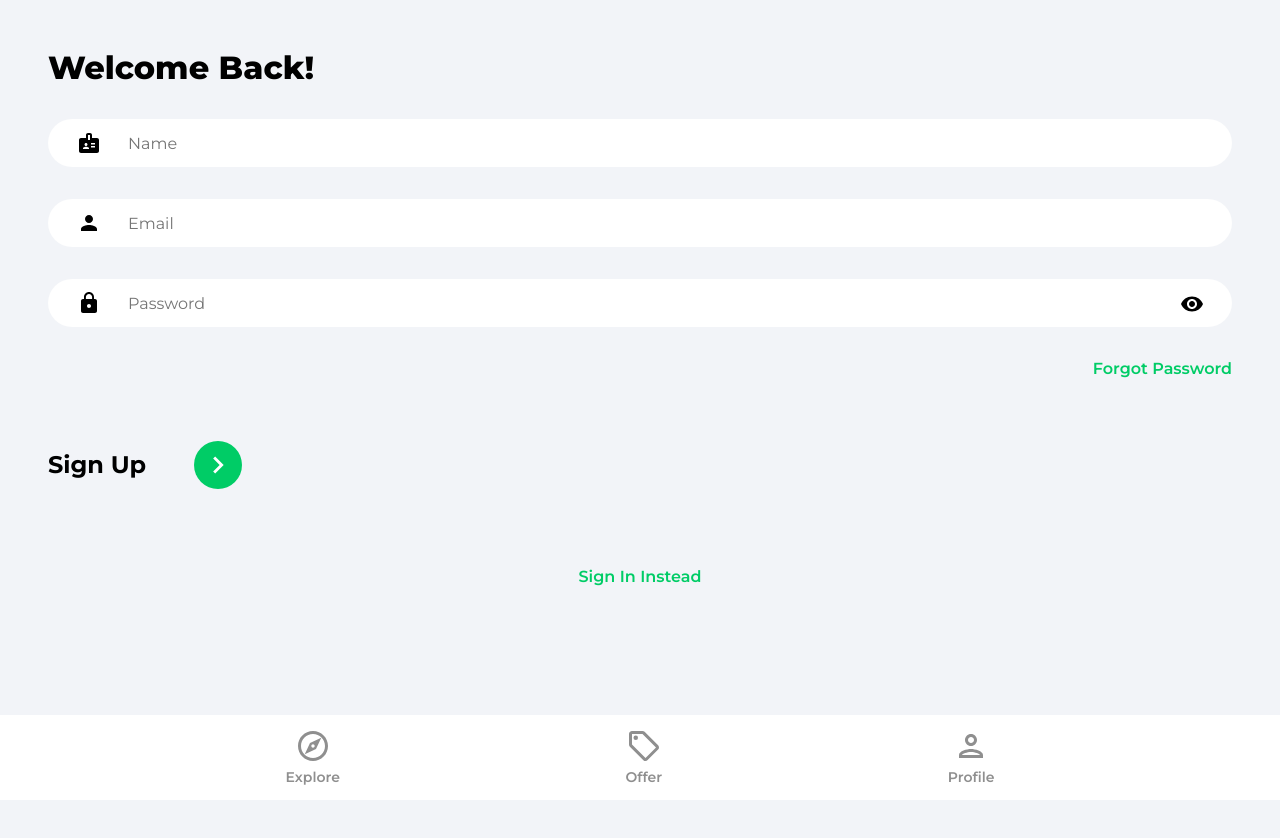
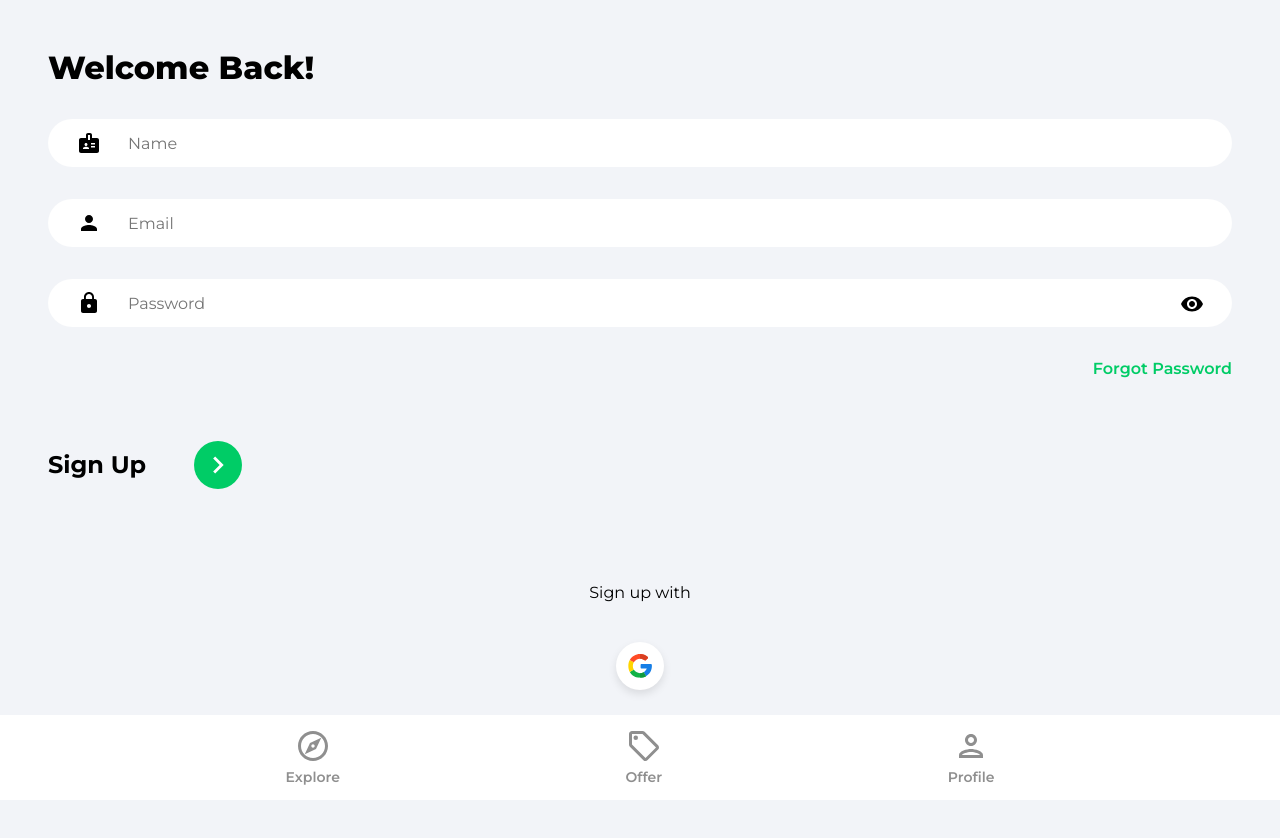
Before and after one commit to j-lewandowski/house-marketplace-app, a React (Create React App) app: page /sign-up in a window 1280 px wide. Shown: the top 838 px of the page. Before the commit the page ends 800 px from the top, so only its background shows below. Built offline with nearby package versions, Linux system fonts and the light colour scheme; no server answers.

Commit message:
added Google OAuth functionality

```diff
--- /dev/null
+++ b/src/components/OAuth.jsx
@@ -0,0 +1,44 @@
+import { useLocation, useNavigate } from 'react-router-dom';
+import { getAuth, signInWithPopup, GoogleAuthProvider } from 'firebase/auth';
+import { doc, setDoc, getDoc, serverTimestamp } from 'firebase/firestore';
+import { db } from '../firebase.config';
+import { toast } from 'react-toastify';
+import googleIcon from '../assets/svg/googleIcon.svg';
+
+function OAuth() {
+  const location = useLocation();
+  const navigate = useNavigate();
+
+  const onGoogleClick = async () => {
+    try {
+      const auth = getAuth();
+      const provider = new GoogleAuthProvider();
+      const result = await signInWithPopup(auth, provider);
+      const user = result.user;
+
+      const docRef = doc(db, 'users', user.uid);
+      const docSnap = await getDoc(docRef);
+      if (!docSnap.exists()) {
+        await setDoc(doc(db, 'users', user.uid), {
+          name: user.displayName,
+          email: user.email,
+          timestamp: serverTimestamp(),
+        });
+      }
+      navigate('/');
+    } catch (error) {
+      toast.error('Could not authorize with Google');
+    }
+  };
+
+  return (
+    <div className="socialLogin">
+      <p>Sign {location.pathname === '/sign-up' ? 'up' : 'in'} with</p>
+      <button className="socialIconDiv" onClick={onGoogleClick}>
+        <img src={googleIcon} alt="google" className="socialIconImg" />
+      </button>
+    </div>
+  );
+}
+
+export default OAuth;
--- a/src/pages/SignIn.jsx
+++ b/src/pages/SignIn.jsx
@@ -4,6 +4,7 @@
 import { ReactComponent as ArrowRightIcon } from '../assets/svg/keyboardArrowRightIcon.svg';
 import visibilityIcon from '../assets/svg/visibilityIcon.svg';
 import { toast } from 'react-toastify';
+import OAuth from '../components/OAuth';
 
 function SignIn() {
   const [showPassword, setShowPassword] = useState(false);
@@ -86,7 +87,7 @@
             </button>
           </div>
         </form>
-        {/* Google OAuth */}
+        <OAuth />
         <Link to="/sign-up" className="registerLink">
           Sign Up Instead
         </Link>
--- a/src/pages/SignUp.jsx
+++ b/src/pages/SignUp.jsx
@@ -10,6 +10,7 @@
 import { db } from '../firebase.config';
 import { ReactComponent as ArrowRightIcon } from '../assets/svg/keyboardArrowRightIcon.svg';
 import visibilityIcon from '../assets/svg/visibilityIcon.svg';
+import OAuth from '../components/OAuth';
 
 function SignUp() {
   const [showPassword, setShowPassword] = useState(false);
@@ -107,7 +108,7 @@
             </button>
           </div>
         </form>
-        {/* Google OAuth */}
+        <OAuth />
         <Link to="/sign-in" className="registerLink">
           Sign In Instead
         </Link>
```
